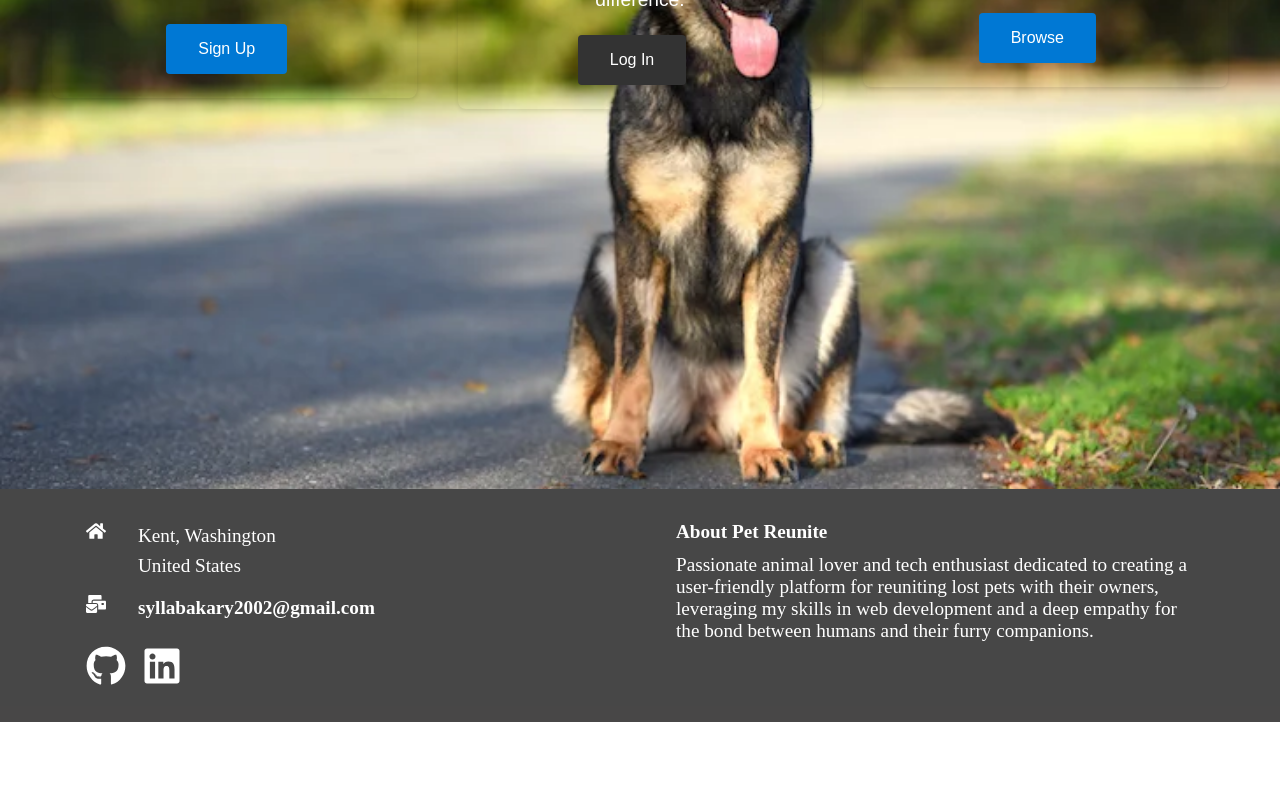
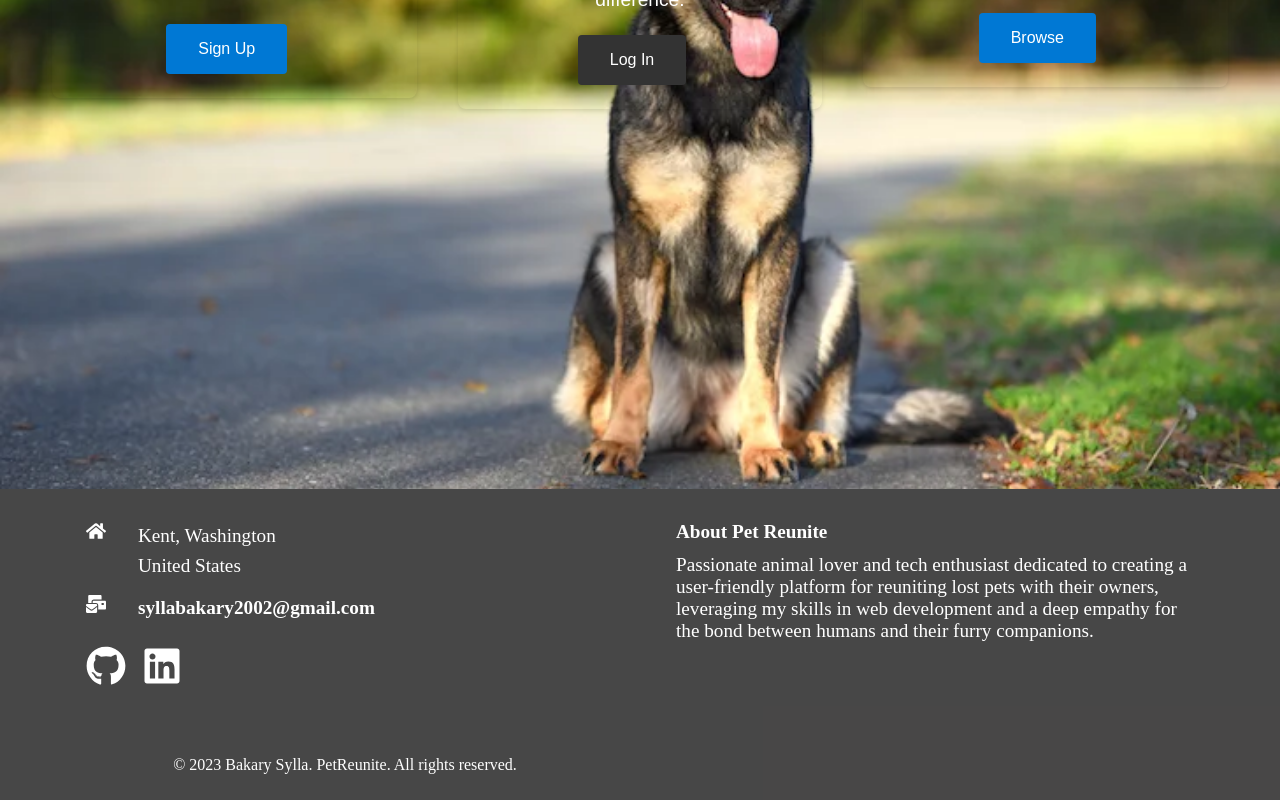
Before and after one commit to Abou2022/petreunite-frontend, a React (Create React App) app: page / in a window 1280 px wide. Shown: the part 311-1111 px from the top of the page. Before the commit the page ends 1033 px from the top, so only its background shows below. Built offline with nearby package versions, Linux system fonts and the light colour scheme.

Commit message:
footer updated

```diff
--- a/src/components/footer/Footer.css
+++ b/src/components/footer/Footer.css
@@ -56,6 +56,14 @@ p {
   text-decoration: none;
 }
 
+.user-info-footer {
+  text-align: center;
+  align-items: center;
+  padding: 10px;
+  width: 100%;
+  /* background-color: rgba(0, 0, 0, 0.5); */
+}
+
 @media screen and (max-width: 640px) {
   .footer-container {
     grid-template-columns: 1fr;
--- a/src/components/footer/Footer.js
+++ b/src/components/footer/Footer.js
@@ -53,6 +53,9 @@ const Footer = () => {
             bond between humans and their furry companions.
           </p>
         </div>
+        <div className="user-info-footer">
+          &copy; 2023 Bakary Sylla. PetReunite. All rights reserved.
+        </div>
       </div>
     </div>
   );
--- a/src/components/userInfoPage/UserInfoPage.css
+++ b/src/components/userInfoPage/UserInfoPage.css
@@ -17,9 +17,9 @@
   flex: 1; /* Grow and take remaining vertical space */
 }
 
-.user-info-footer {
+/* .user-info-footer {
   text-align: center;
   padding: 10px;
   width: 100%;
-  background-color: rgba(0, 0, 0, 0.5); /* Semi-transparent background */
-}
+  background-color: rgba(0, 0, 0, 0.5);
+} */
--- a/src/components/userInfoPage/UserInfoPage.js
+++ b/src/components/userInfoPage/UserInfoPage.js
@@ -54,10 +54,6 @@ export const UserInfoPage = () => {
           </div>
         )}
       </div>
-      {/* <div className="user-info-footer">
-        <!-- Your footer content goes here -->
-        &copy; 2023 PetReunite. All rights reserved.
-      </div> */}
     </div>
   );
 };
```
